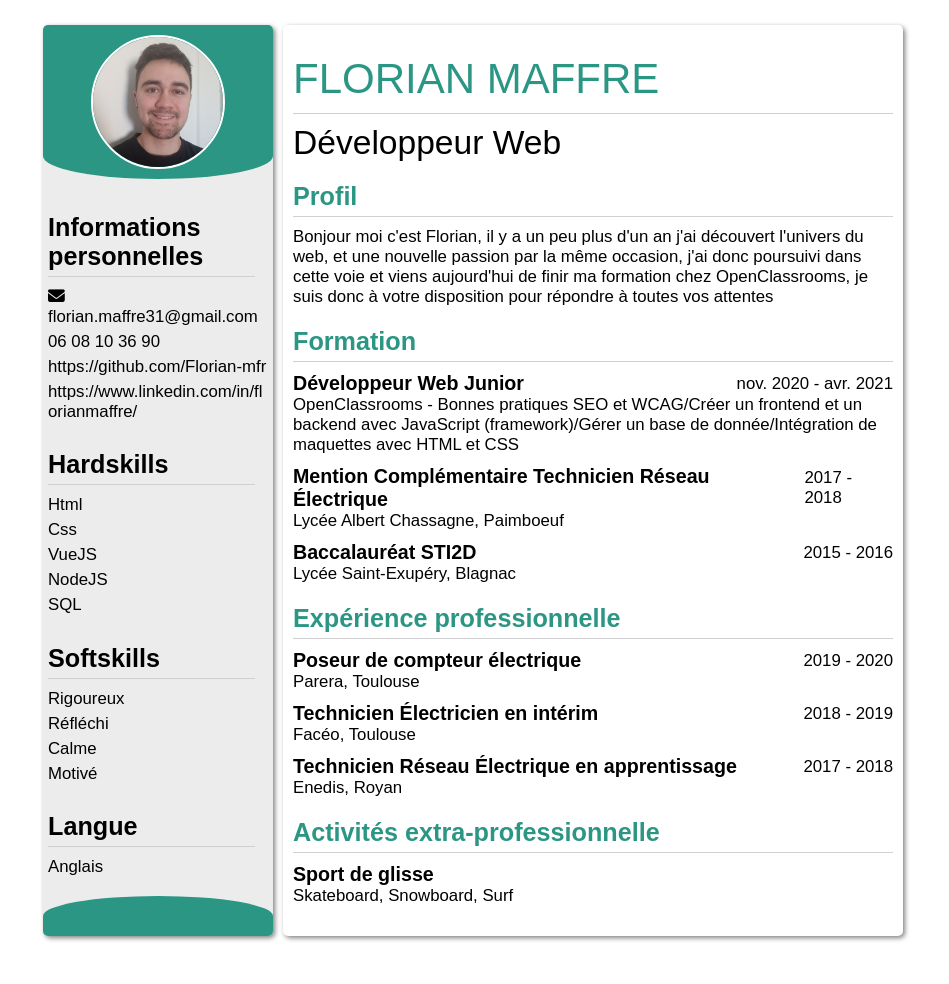
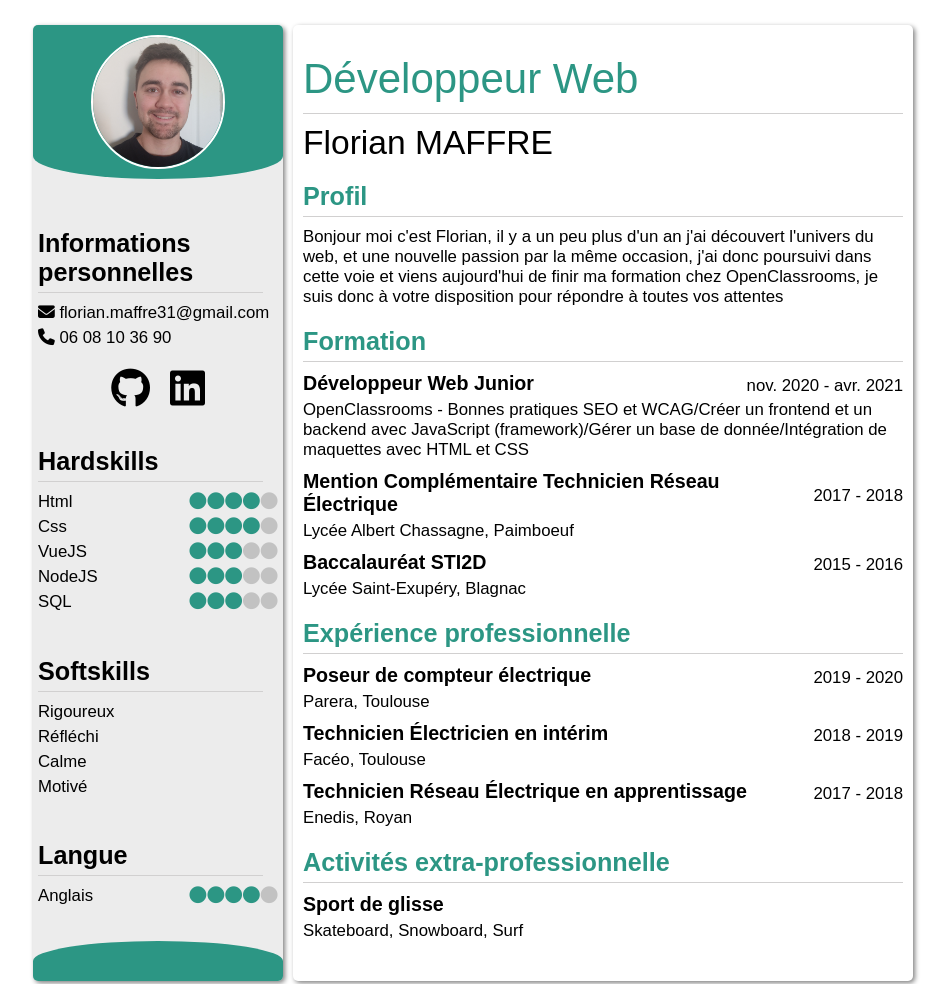
Before and after one commit to Florian-mfr/MonCV, a plain HTML site: page index.html in a window 1280 px wide. Shown: the top 984 px of the page, without its empty margins (167-1116 px from the left). Before the commit the page ends 961 px from the top, so only its background shows below. Drawn offline with Linux system fonts and the light colour scheme.

Commit message:
ajout icons + finition

```diff
--- a/index.html
+++ b/index.html
@@ -13,8 +13,8 @@
     <div id="page">
         <section class="section-container">
 
-            <h1 class="container__h1">FLORIAN MAFFRE</h1>
-            <span class="container__span">Développeur Web</span>
+            <h1 class="container__h1">Développeur Web</h1>
+            <span class="container__span">Florian MAFFRE</span>
 
             <!-- Mon profil -->
 
@@ -70,6 +70,7 @@
                  <h3 class="card_h3">Sport de glisse</h3>
              </div>
              <p class="h2_text">Skateboard, Snowboard, Surf</p>
+             <div class="h2_card">
 
         </section>
         <aside class="aside-container">
@@ -79,25 +80,63 @@
                 </div>
             </div>
 
+            <!-- *****Lien du CV en ligne*****
+
+            <div class="aside__block">
+                <span class="block_cv">Consultez ce CV en ligne :</span><br>
+                <span class="cv_link">https://florian-mfr.github.io/MonCV</span>
+            </div>
+
+            -->
+
             <!-- Informations personnelles -->
 
             <div class="aside__block">
                 <h2 class="block_h2">Informations personnelles</h2>
-                <div class="block_item"><i class="fas fa-envelope"></i><span>florian.maffre31@gmail.com</span></div>
-                <div class="block_item">06 08 10 36 90</div>
-                <div class="block_item">https://github.com/Florian-mfr</div>
-                <div class="block_item">https://www.linkedin.com/in/florianmaffre/</div>
+                <div class="block_item"><i class="fas fa-envelope"></i> <span>florian.maffre31@gmail.com</span></div>
+                <div class="block_item"><i class="fas fa-phone"></i> 06 08 10 36 90</div>
+
+                <!-- *****Lien Pour CV PDF*****
+                <div class="block_item">
+                    <i class="fab fa-github"></i> github.com/Florian-mfr
+                </div>
+                <div class="block_item">
+                    <i class="fab fa-linkedin"></i> linkedin.com/in/florianmaffre
+                </div>
+                -->
+
+                <div class="block_link">
+                    <a href="https://github.com/Florian-mfr">
+                        <i class="fab fa-github link_icon"></i>
+                    </a>
+                    <a href="https://www.linkedin.com/in/florianmaffre/">
+                        <i class="fab fa-linkedin link_icon"></i>
+                    </a>
+                </div>
+
+
+
             </div>
 
             <!-- Hardskills -->
 
             <div class="aside__block">
                 <h2 class="block_h2">Hardskills</h2>
-                <div class="block_item">Html</div>
-                <div class="block_item">Css</div>
-                <div class="block_item">VueJS</div>
-                <div class="block_item">NodeJS</div>
-                <div class="block_item">SQL</div>
+                <div class="block_skill"><span>Html</span><div>
+                    <i class="fas fa-circle true"></i><i class="fas fa-circle true"></i><i class="fas fa-circle true"></i><i class="fas fa-circle true"></i><i class="fas fa-circle false"></i>
+                </div> </div>
+                <div class="block_skill"><span>Css</span><div>
+                    <i class="fas fa-circle true"></i><i class="fas fa-circle true"></i><i class="fas fa-circle true"></i><i class="fas fa-circle true"></i><i class="fas fa-circle false"></i>
+                </div> </div>
+                <div class="block_skill"><span>VueJS</span><div>
+                    <i class="fas fa-circle true"></i><i class="fas fa-circle true"></i><i class="fas fa-circle true"></i><i class="fas fa-circle false"></i><i class="fas fa-circle false"></i>
+                </div> </div>
+                <div class="block_skill"><span>NodeJS</span><div>
+                    <i class="fas fa-circle true"></i><i class="fas fa-circle true"></i><i class="fas fa-circle true"></i><i class="fas fa-circle false"></i><i class="fas fa-circle false"></i>
+                </div> </div>
+                <div class="block_skill"><span>SQL</span><div>
+                    <i class="fas fa-circle true"></i><i class="fas fa-circle true"></i><i class="fas fa-circle true"></i><i class="fas fa-circle false"></i><i class="fas fa-circle false"></i>
+                </div> </div>
             </div>
 
             <!-- Softskills -->
@@ -114,7 +153,9 @@
 
             <div class="aside__block">
                 <h2 class="block_h2">Langue</h2>
-                <div class="block_item">Anglais</div>
+                <div class="block_skill"><span>Anglais</span><div>
+                    <i class="fas fa-circle true"></i><i class="fas fa-circle true"></i><i class="fas fa-circle true"></i><i class="fas fa-circle true"></i><i class="fas fa-circle false"></i>
+                </div></div>
             </div>
 
 
--- a/sass/style.scss
+++ b/sass/style.scss
@@ -51,13 +51,19 @@ body {
         justify-content: space-between;
         align-items: center;
         margin-top: 10px;
+        .card_h3 {
+            margin-bottom: 5px;
+        }
+        .card_year {
+            white-space: nowrap;
+        }
     }
 }
 .aside-container {
     display: flex;
     flex-direction: column;
     justify-content: space-between;
-    max-width: 230px;
+    max-width: 250px;
     margin: 5px;
     box-shadow: 2px 2px 5px grey;
     border-radius: 5px;
@@ -86,7 +92,18 @@ body {
         }
     }
     .aside__block {
+        /*
 
+        *****Pour CV PDF*****
+
+        .block_cv {
+            margin: 5px;
+            font-weight: bold;
+        }
+        .cv_link {
+            margin: 5px;
+            font-size: 15px;
+        }*/
         .block_h2 {
             margin: 20px 0 10px 5px;
             padding-bottom: 5px;
@@ -96,6 +113,33 @@ body {
         .block_item {
             margin: 5px;
             word-wrap: break-word;
+            white-space: nowrap;
+        }
+        .block_link {
+            display: flex;
+            justify-content: center;
+            align-items: center;
+            margin-top: 20px;
+            .link_icon {
+                font-size: 40px;
+                margin: 0 10px;
+            }
+        }
+        .block_skill {
+            margin: 5px;
+            word-wrap: break-word;
+            display: flex;
+            justify-content: space-between;
+            align-items: center;
+            .fa-circle {
+                margin: 0.5px;
+            }
+            .true {
+                color: $color;
+            }
+            .false {
+                color: rgb(194, 194, 194);
+            }
         }
     }
 
```
Also changed, not shown: style.css, 1 other file.
